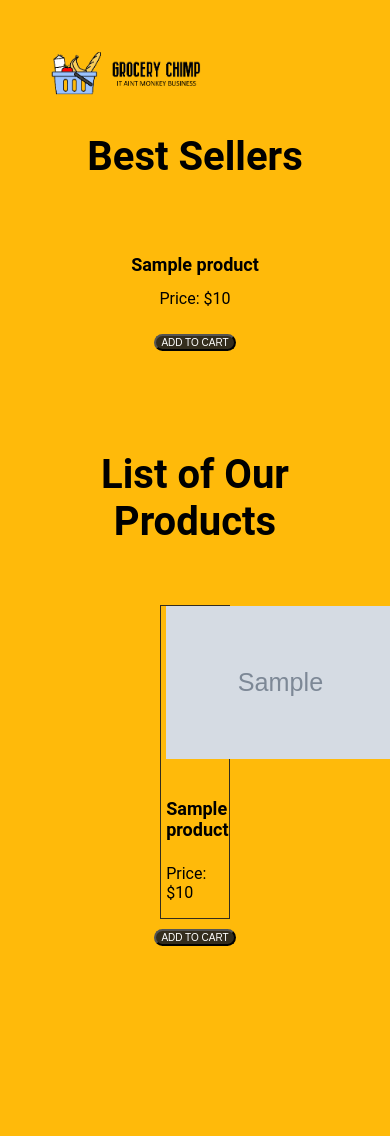
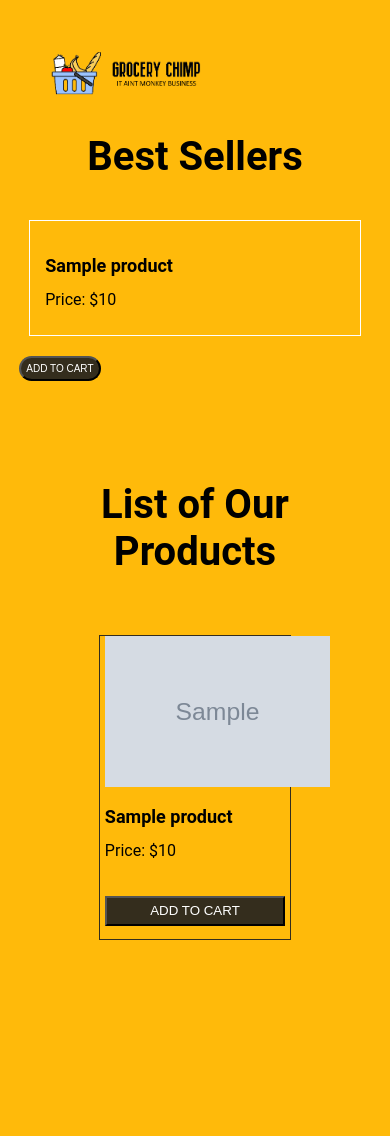
Before and after one commit to SoftwareChimp/GroceryChimp, a Django app: template templates/store.html in a window 390 px wide. Shown: the part 726-1862 px from the top of the page. After the commit the page ends 1666 px from the top, so only its background shows below. Run offline with Django 3.2, Linux system fonts and the light colour scheme; the template is opened without the code that fills it: most values are stand-ins (such as "Sample title", 1, 10 or a date in 2020); grey boxes marked "Sample" are stand-in pictures.

Commit message:
Fix the responsive of store page and update the shopping cart page

```diff
--- a/GroceryChimp/static/css/styles.css
+++ b/GroceryChimp/static/css/styles.css
@@ -241,13 +241,13 @@ body .home_page{
 .displayStoreItems .flex-container {
     display: flex;
     justify-content: space-evenly;
-    /* border: 1px solid white; */
+    border: 1px solid white;
     padding: 0 5px;
     font-size: 18px;
     flex-wrap: nowrap;
 }
 .displayStoreItems .flex-container> div {
-    text-align: center;
+    text-align: left;
     flex: 1 1 0;
     width: 0;
     width: 100px;
@@ -259,11 +259,16 @@ body .home_page{
     color: #fff;
     padding: 13px 20px;
     border-radius: 50px;
+    margin-top: 20px;
+    margin-left: -50px;
+    cursor: pointer;
 }
-.buttons {
+.displayStoreItems button:hover {
+    background-color: #656767;
+}
+.displayStoreItems .buttons {
     display: flex;
     justify-content: space-around;
-
 }
 /* ---------------  Display Product Items  ----------------------*/
 .product_items img{
@@ -281,15 +286,20 @@ body .home_page{
 .product_items .buttons {
     display: flex;
     justify-content: space-around;
-    margin-bottom: 40px;
+    margin-bottom: 20px;
 }
 .product_items button{
-    margin-bottom: 20px;
     background-color: #342D1D;
     color: #fff;
     padding: 10px 40px;
-    margin-top: -30px;
     border-radius: 50px;
+    margin-bottom: 0%;
+    cursor: pointer;
+    margin-left: auto;
+    margin-right: auto;
+}
+.product_items button:hover {
+    background-color: #656767;
 }
 .product_item {
     text-align: left;
@@ -399,18 +469,51 @@ body .home_page{
     .displayStoreItems img {
         margin-bottom: -20px;
     }
+    .displayStoreItems .buttons {
+        margin-left: 40px;
+        justify-content: space-between;
+    }
     .displayStoreItems button {
-        padding: 1px 5px;
+        padding: 5px 5px;
         font-size: 10px;
         width: auto;
     }
-    /* .displayStoreItems .flex-container> div {
-        flex: 1 1 0;
-        width: 0;
-        float: none;
-        display:inline-block;
-        text-align: center;
-        margin: 0;
-    } */
+     /* ---------------  Display Product Items  ----------------------*/
+     .product_items img{
+        width: 224.78px;
+        height: 150.7px;
+        margin-bottom: -40px;
+    }
+    .product_items button{
+        width: 100%;
+        height: 30px;
+        cursor: pointer;
+        border-radius:0%;
+        margin-bottom: -20px;
+        margin-left: auto;
+        margin-right: auto;
+        font-size: smaller;
+    }
+    .product_item .buttons {
+        display: block;
+        margin-left: auto;
+        margin-right: auto;
+    }
+    .product_item {
+        margin-left: auto;
+        margin-right: auto;
+        text-align: left;
+        border: 1px solid #342D1D;
+        padding: 0 5px;
+        width: 58%;
+        margin-bottom: 50px;
+    }
+    .product_items .container {
+        display: inline;
+        justify-content: space-evenly;
+    }
+    .product_item p {
+        margin-top: -10px;
+    }
 
 }
--- a/templates/store.html
+++ b/templates/store.html
@@ -66,15 +66,21 @@
                                 <img src="{% static product.image_path %}" alt="Product Item" class="item">
                                 <h4>{{product.product_name}}</h4>
                                 <p>Price: ${{product.price}}</p>
+
+                                <div class="buttons">
+                                <button type="button" onclick="add_to_cart('{{product.product_id}}')">ADD TO CART</button>
+                                </div>
+
+
                             </div>
                             {% endfor %}
                         </div>
-                        <div class="buttons">
+                        <!-- <div class="buttons"> -->
                             <!-- ADD "ADD TO CART" BUTTONS FOR PRODUCTS -->
-                            {% for product in container %}
-                                <button type="button" onclick="add_to_cart('{{product.product_id}}')">ADD TO CART</button>
-                            {% endfor %}
-                        </div>
+                            <!-- {% for product in container %} -->
+                                <!-- <button type="button" onclick="add_to_cart('{{product.product_id}}')">ADD TO CART</button> -->
+                            <!-- {% endfor %} -->
+                        <!-- </div> -->
                     </div>
                 {% endfor %}
             </div>
```
Also changed, not shown: other parts of GroceryChimp/static/css/styles.css (+60 -0 lines), templates/shopping_cart.html (+57 -5 lines).
